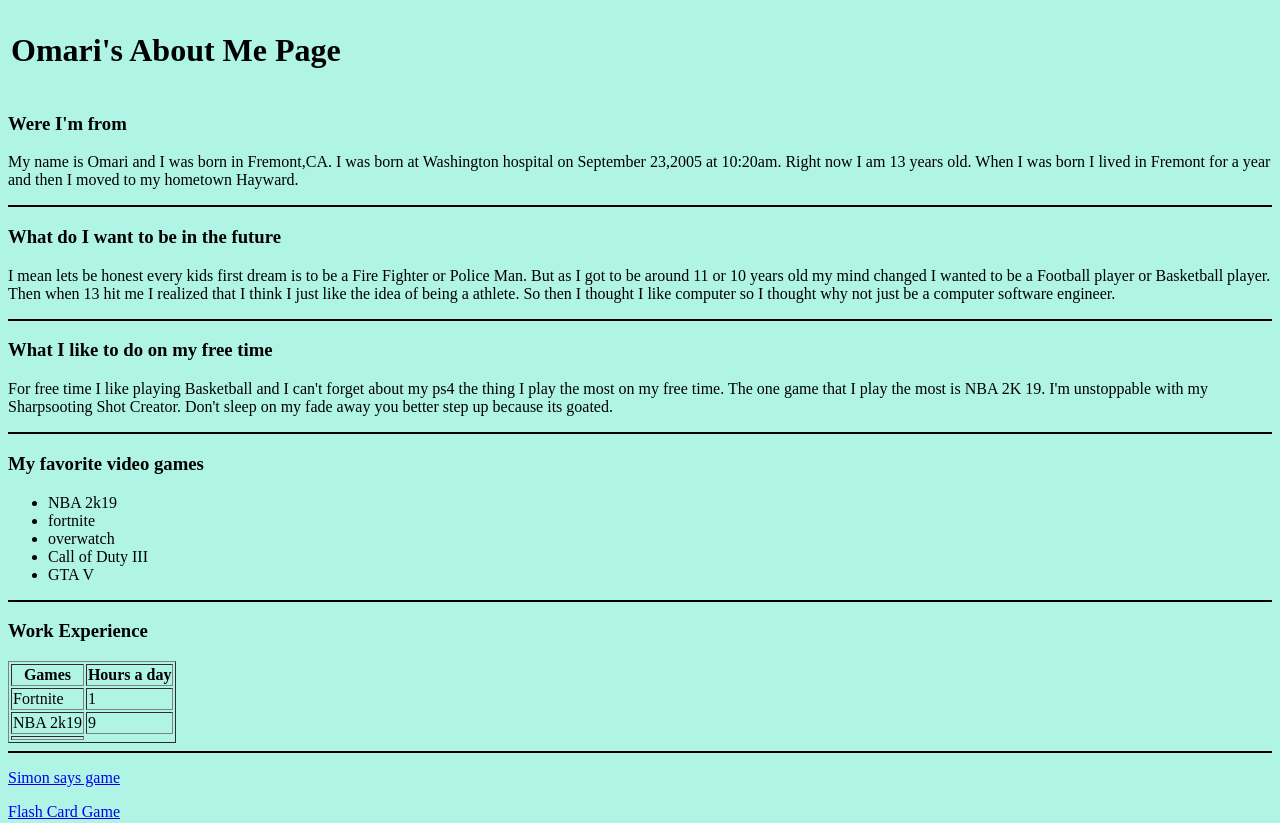
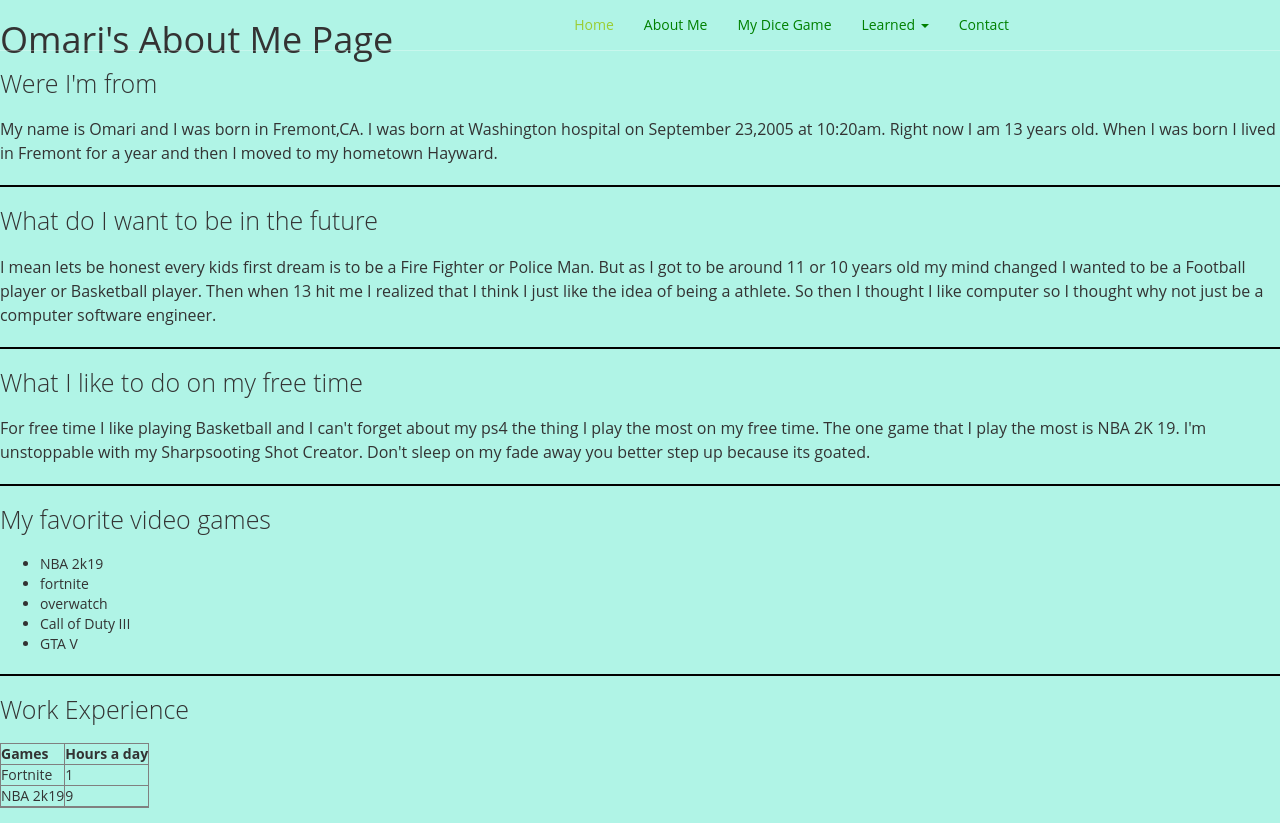
Before and after one commit to Omari-510/Omari-Website, a plain HTML site: page portfolio.html in a window 1280 px wide. Shown: the top 823 px of the page. Drawn offline with Linux system fonts and the light colour scheme.

Commit message:
week two office hour 9/13/19

```diff
--- a/css/styles.css
+++ b/css/styles.css
@@ -11,3 +11,6 @@ hr{
 img{
 height: 200px;
 }
+.not-home a{
+  color: green !important;
+}
--- a/portfolio.html
+++ b/portfolio.html
@@ -3,17 +3,69 @@
   <head>
     <meta charset="utf-8">
     <title>Omari Personal Site</title>
-    <link rel="stylesheet" href="css/styles.css"
+
+
+    <!-- Bootstrap Core CSS -->
+    <link href="css/bootstrap.css" rel="stylesheet">
+
+    <!-- External Links From Internal Folders -->
+    <link rel="stylesheet" href="css/styles.css">
+    <link rel="stylesheet" href="css/master.css">
+    <link rel="stylesheet" href="css/custom.css" >
+    <link rel="stylesheet" href="css/sign_up.css" >
+    <link rel="stylesheet" href="css/contact_form.css" >
+
+    <!-- External JavaScript From Website -->
+    <script src="https://use.fontawesome.com/20ab91acc4.js"></script>
   </head>
-  <table>
-    <tr>
-      <td><h1>Omari's About Me Page</h1></td>
 
-      </td>
+  <body style="background-color: #b0f4e6;">
+    <h1>Omari's About Me Page</h1>
+    <nav id="siteNav" class="navbar navbar-default navbar-fixed-top not-home" role="navigation">
+      <div class="container">
 
-    </tr>
-  </table>
-  <body style="background-color: #b0f4e6;">
+        <!-- Logo and responsive toggle -->
+        <div class="navbar-header">
+          <!-- Logo -->
+
+          <!-- Responsive Navigation Button -->
+          <button type="button" class="navbar-toggle" data-toggle="collapse" data-target="#navbar">
+            <span class="sr-only">Toggle navigation</span>
+            <span class="icon-bar"></span>
+            <span class="icon-bar"></span>
+            <span class="icon-bar"></span>
+          </button>
+        </div><!-- /.navbar-header -->
+
+
+        <!-- Navbar links -->
+        <div class="collapse navbar-collapse" id="navbar">
+          <ul class="nav navbar-nav navbar-right">
+            <li class="active">
+              <a href="index.html">Home</a>
+            </li>
+            <li>
+              <a href="#">About Me</a>
+            </li>
+            <li>
+              <a href="dicee.html">My Dice Game</a>
+            </li>
+            <li class="dropdown">
+              <a href="#" class="dropdown-toggle" data-toggle="dropdown" role="button" aria-haspopup="true" aria-expanded="false">Learned <span class="caret"></span></a>
+              <ul class="dropdown-menu" aria-labelledby="about-us">
+                <li><a href="terms.html">Terms</a></li>
+                <li><a href="reflections.html">Reflections</a></li>
+                <li><a href="brothers.html">Know My Brothers</a></li>
+              </ul>
+            </li>
+            <li>
+              <a href="index.html#contact_me">Contact</a>
+            </li>
+          </ul>
+        </div><!-- /.navbar-collapse -->
+
+      </div><!-- /.container -->
+    </nav>
 
   <h3>Were I'm from </h3>
     <p>My name is Omari and I was born in Fremont,CA. I was born at Washington hospital on September 23,2005 at 10:20am. Right now I am 13 years old. When I was born I lived in Fremont for a year and then I moved to my hometown Hayward.</p>
@@ -66,6 +118,18 @@
       <p>Click on the image to take lessons.</p>
       <td><a href="https://www.youtube.com/watch?v=_UegyLyEK8k"><img src="images/R_img/i.png" alt="" /></a>
         <td><a href="https://www.youtube.com/watch?v=BWtvN4ONfWI"><img src="https://scontent-lax3-1.cdninstagram.com/vp/9320bc86180711856a39748d2e9abc91/5DC6D3A0/t51.2885-19/s150x150/62411543_413272532599442_7445059867535998976_n.jpg?_nc_ht=scontent-lax3-1.cdninstagram.com" alt="" /></a>
+          <!-- jQuery -->
+          <script src="js/jquery-1.11.3.min.js"></script>
+
+          <!-- Bootstrap Core JavaScript -->
+          <script src="js/bootstrap.min.js"></script>
+
+          <!-- Plugin JavaScript -->
+          <script src="js/jquery.easing.min.js"></script>
+
+          <!-- Custom Javascript -->
+          <script src="js/custom.js"></script>
   </body>
 
+
  </html>
```
Also changed, not shown: index.html (+1 -1 lines).
